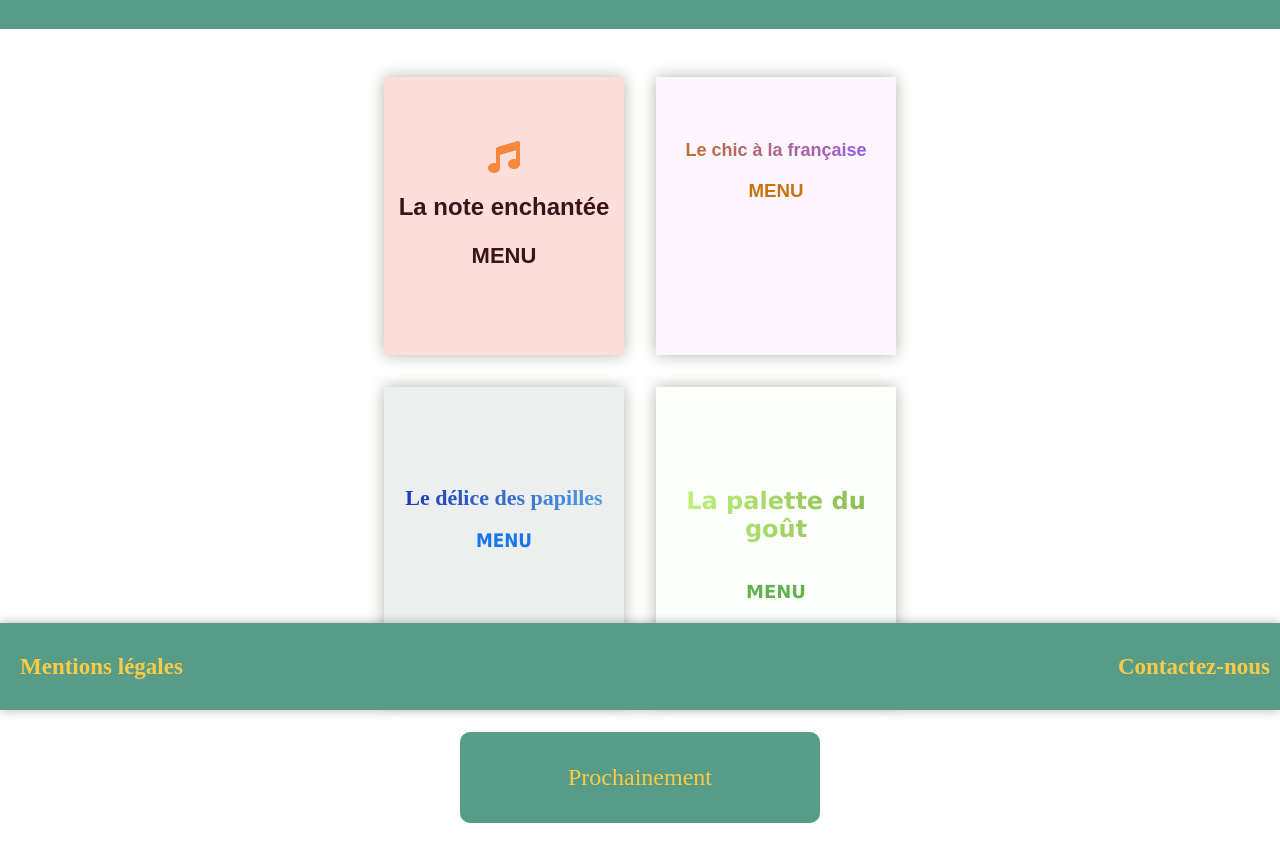
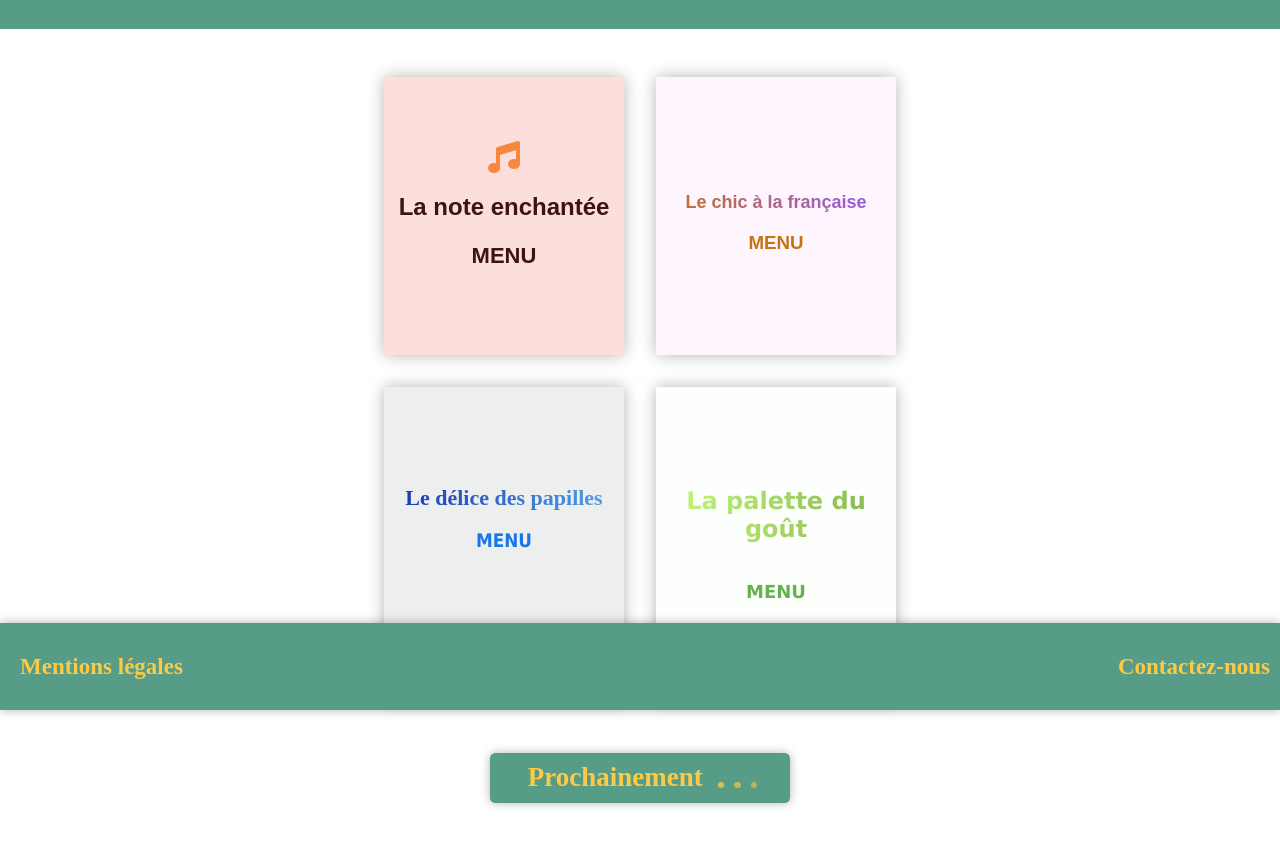
Before and after one commit to RichardZ1/Projet3_AnimationsWeb, a website: page index.html in a window 1280 px wide. Shown: the part 90-952 px from the top of the page. Drawn offline with Linux system fonts and the light colour scheme; a web font is replaced by a local one.

Commit message:
Animation BtnProch

```diff
--- a/Contenu_Pages_Menu/StylePageMenu.css
+++ b/Contenu_Pages_Menu/StylePageMenu.css
@@ -177,6 +177,7 @@ body
             margin-top: 2em;
             margin-bottom: 3em;
             color: #C67412 ;
+            font-size: 1.3em;
             }
             .liste2Menu
             {
@@ -185,6 +186,7 @@ body
             margin-top: 2em;
             margin-bottom: 3em;
             color: #A56799;
+            font-size: 1.3em;
             }
             .liste3Menu
             {
@@ -193,6 +195,7 @@ body
             margin-top: 2em;
             margin-bottom: 3em;
             color: #6E4CCC;
+            font-size: 1.3em;
             }
 
 /* Animation survol des catégories */
--- a/index.html
+++ b/index.html
@@ -55,7 +55,7 @@
                 </section>
             </div>
 
-                <div id="btn_proch">
+                <div class="btnProch">
                     <p>Prochainement</p>
                     <div class="points">
                         <div class="point"></div>
--- a/sass/main.scss
+++ b/sass/main.scss
@@ -117,11 +117,9 @@ body {
                         margin-left: 1em;
                     }
                         .texteMenu2 {
-                            padding-top: 4em;
-                            padding-bottom: 4em;
+                            padding-top: 100px;
                             text-align: center;
                             color: #C67412;
-                            padding-top: 20%;
                             font-family: 'im_fell_french_canon_proRg', sans-serif;
                         }
                             .nomRest2 {
@@ -185,18 +183,68 @@ a .menu1
 {
     color: #3D1319;
 }
-#btn_proch {
-    background-color: $colorfond;
-    border-radius: 10px;
-    width: 15em;
-    text-align: center;
-    font-size: 1.5em;
-    color: $colortxt;
-    margin: auto;
-    margin-bottom: 2em;
-    padding-top: 8px;
-    padding-bottom: 8px;
-}
+.btnProch {
+        display: flex;
+        justify-content: center;
+        align-items:flex-end;
+        height: 50px;
+        width: 300px;
+        margin: 21px auto 51px auto;
+        background-color: $colorfond;
+        border-radius: 5.5px;
+        box-shadow: 0px 0px 10px rgba(0,0,0,0.3);
+        p {
+            margin-left: 10px;
+            margin-bottom: 10px;
+            margin-right: 7px;
+            font-size: 27px;
+            font-family: 'dominebold';
+            font-weight: bold;
+            color: $colortxt;
+        }
+    }
+    /* ANIMATION DES POINTS*/
+
+    .points
+    {
+        display: flex;
+        flex-direction: row;
+        align-items: flex-end;
+        margin-left: 1%;
+        .point {
+            margin-bottom: 15px;
+            margin-left: 5px;
+            margin-right: 5px;
+            width: 6.5px;
+            height: 6.5px;
+            border-radius: 50%;
+            background: $colortxt;
+            &:nth-child(1){
+                animation:pulse 3s linear infinite;
+            }
+            &:nth-child(2){
+                animation:pulse 3s linear infinite 200ms;
+            }
+            &:nth-child(3){
+                animation:pulse 3s linear infinite 400ms;
+            }
+        }
+    }
+    @keyframes pulse {
+        from,
+        40% {
+            opacity: 0;
+        }
+        50%
+        {
+            opacity: 0.5;
+        }
+        80%,
+        to {
+            opacity: 1;
+        }
+    }
+
 footer {
     background-color: $colorfond;
     padding-left: 10px;
```
Also changed, not shown: css/Style.css, 1 other file.
